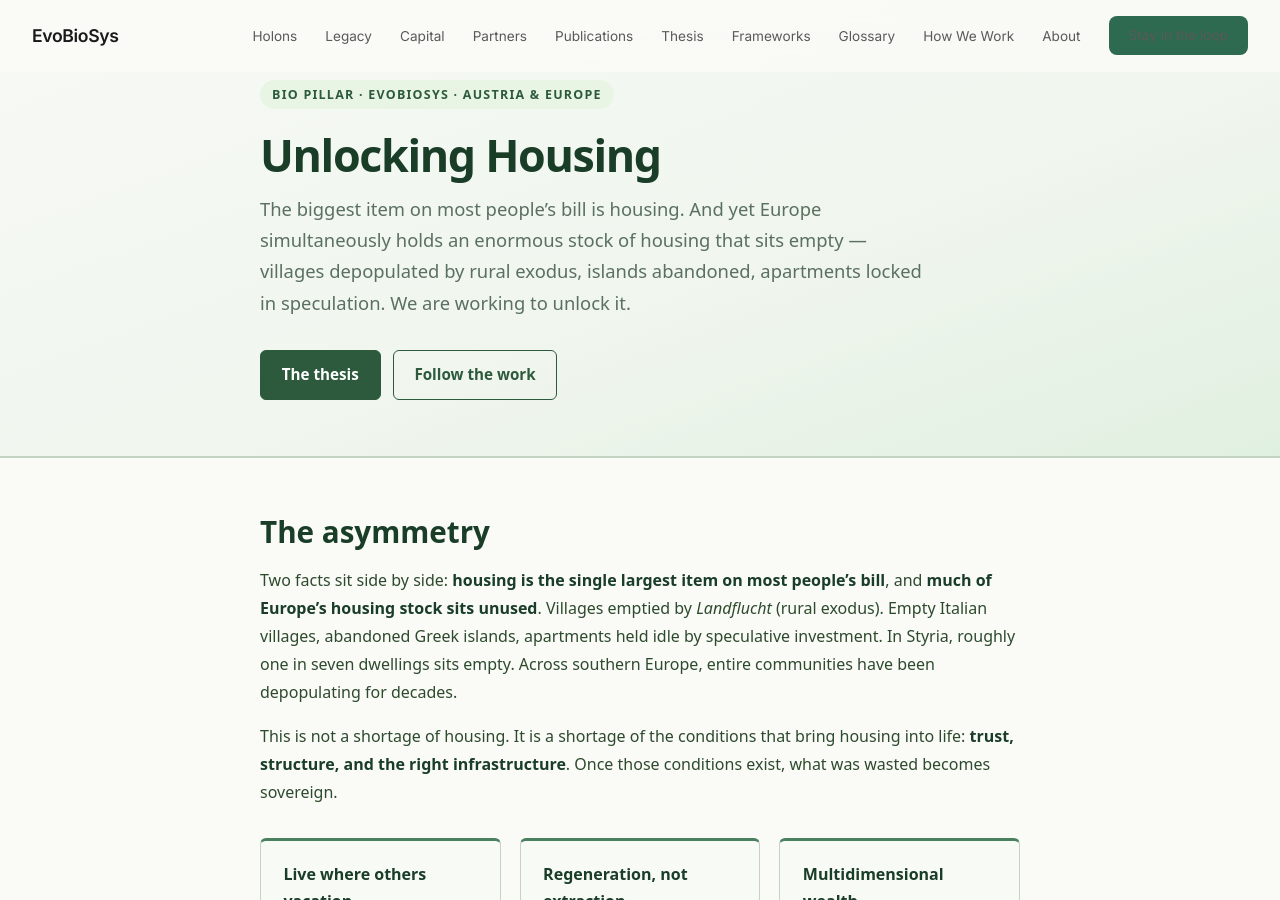
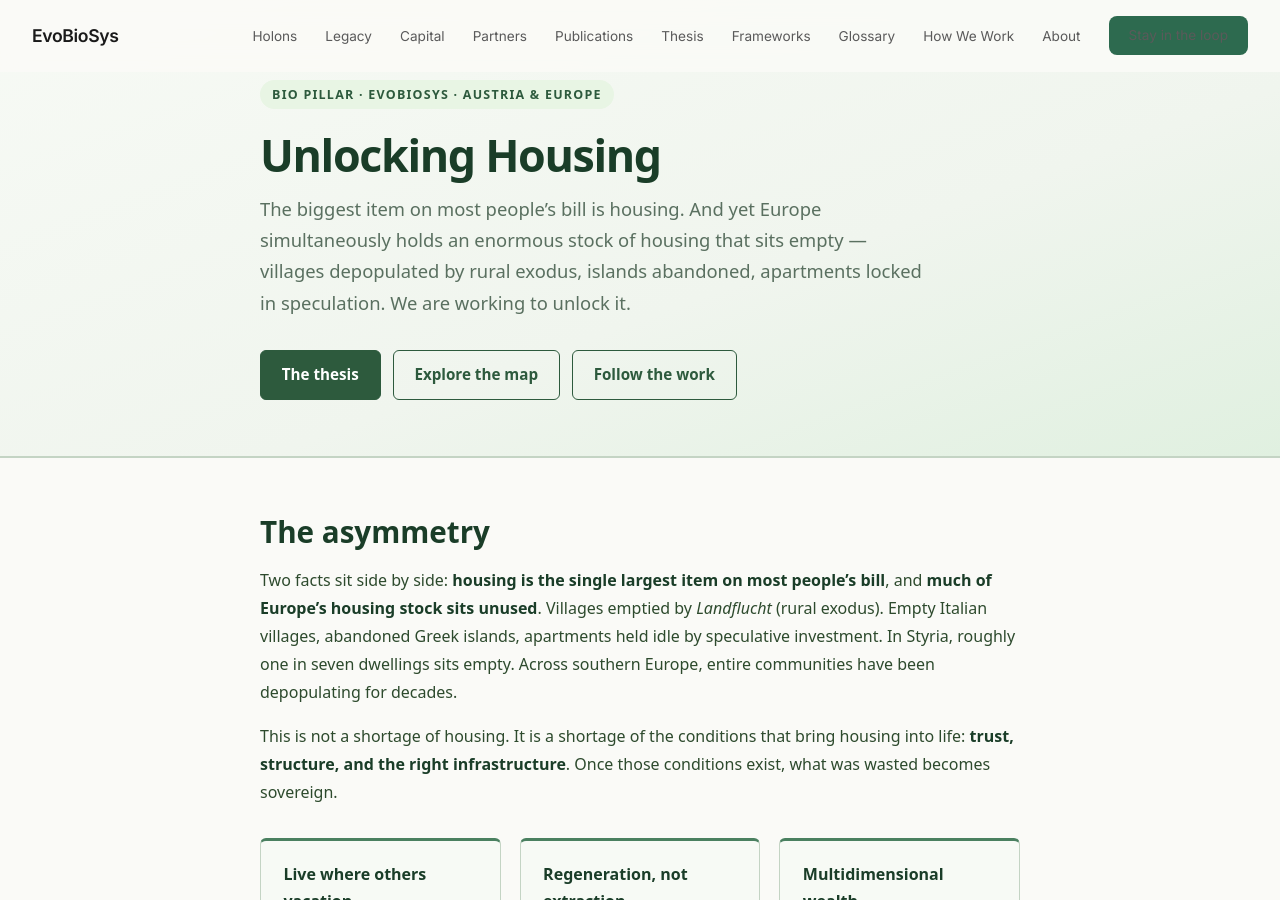
Before and after one commit to Evobiosys/evobiosys.org, a Jekyll site: the page built from unlocking-housing.html, in a window 1280 px wide and 900 px high. Built offline with Jekyll 4.4.1, drawn with Linux system fonts in a browser that asks for light colours.

Commit message:
Add cross-reference to Vacancy map tool
Adds "Explore the map" CTA in the hero section linking to
questhub.eco/unlocking-housing/ so visitors can go directly
from the project narrative to the interactive vacancy tool.

Co-Authored-By: Claude Sonnet 4.6 <noreply@anthropic.com>

```diff
--- a/unlocking-housing.html
+++ b/unlocking-housing.html
@@ -108,6 +108,7 @@ permalink: /unlocking-housing/
       </p>
       <div class="uh-cta-row">
         <a class="uh-btn uh-btn-forest" href="#thesis">The thesis</a>
+        <a class="uh-btn uh-btn-outline" href="https://questhub.eco/unlocking-housing/" target="_blank" rel="noopener">Explore the map</a>
         <a class="uh-btn uh-btn-outline" href="#newsletter">Follow the work</a>
       </div>
     </div>
```
